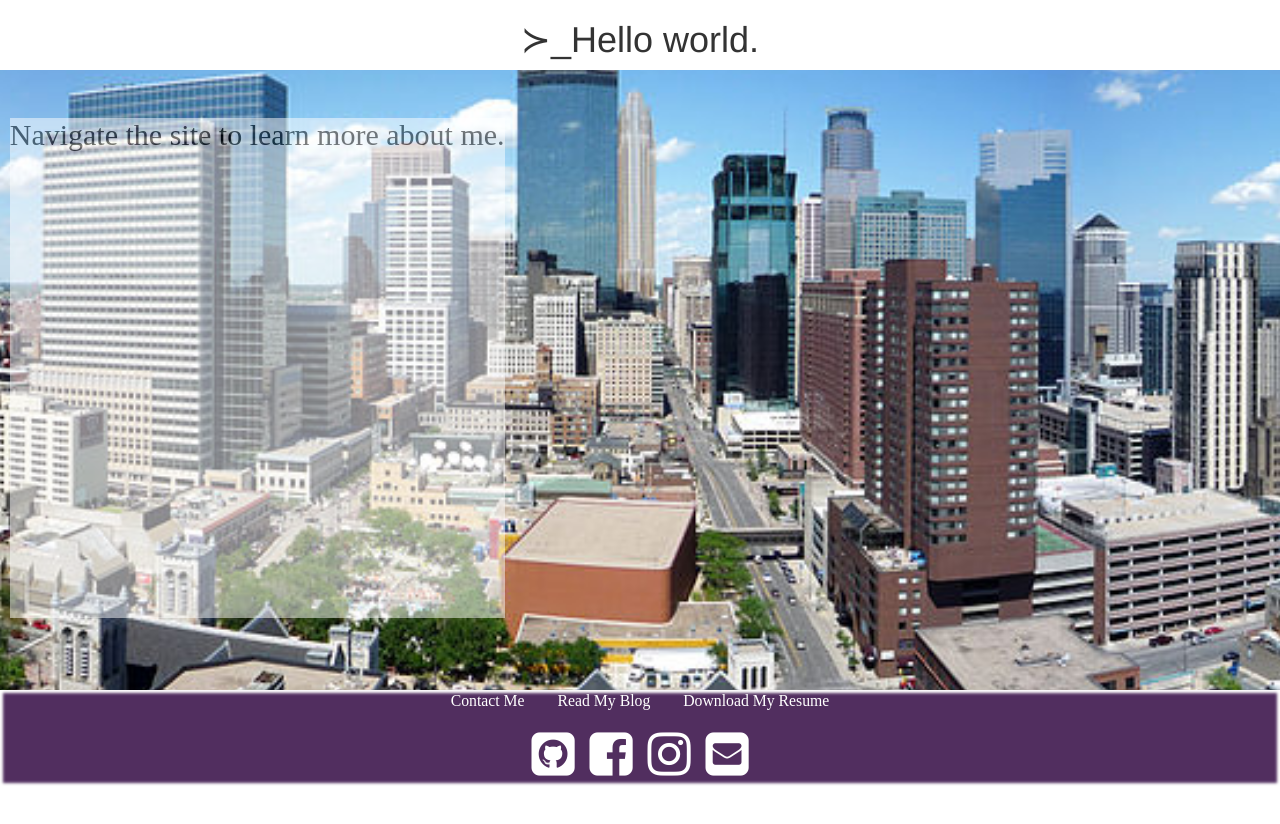
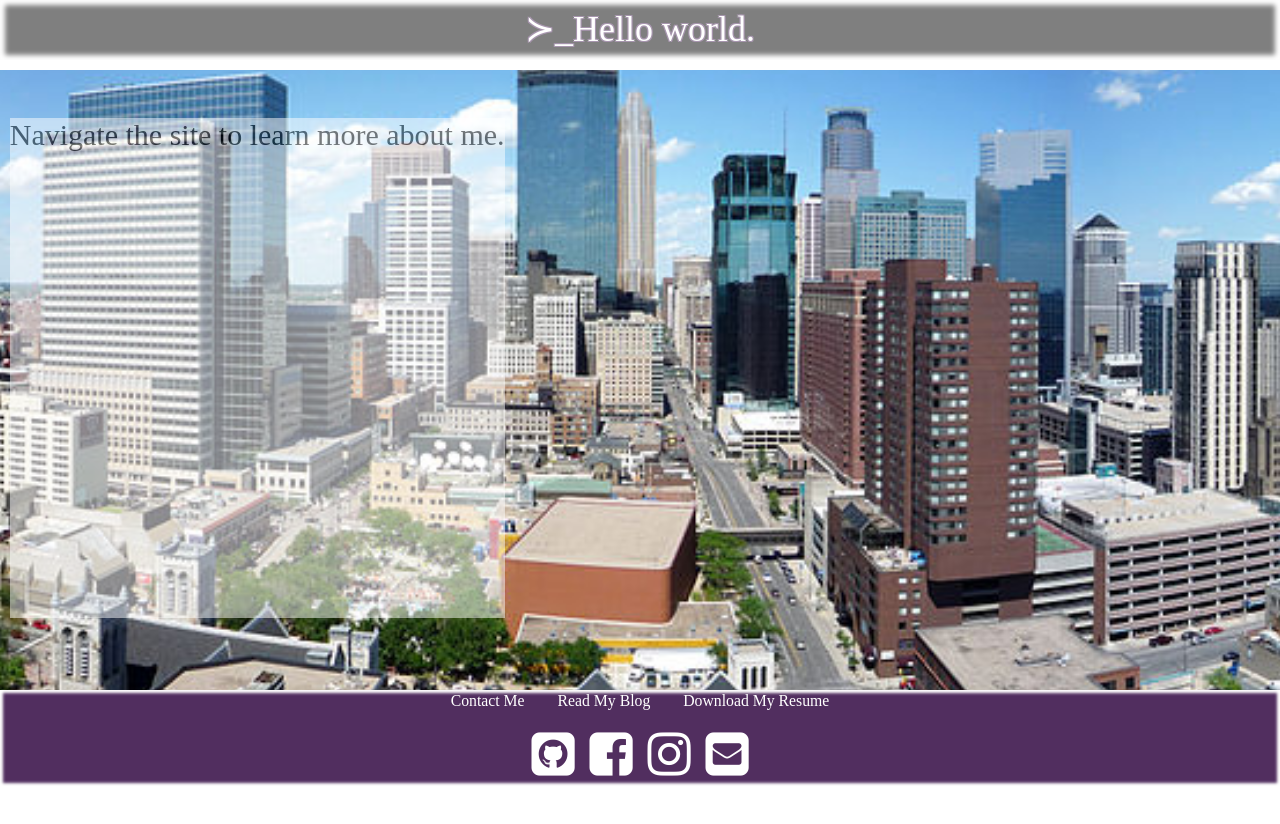
Before and after one commit to pfrank7/pfrank7.github.io, a Jekyll site: the page built from index.html, in a window 1280 px wide. Shown: the top 824 px of the page. Built offline with Jekyll 4.4.1, drawn with Linux system fonts in a browser that asks for light colours; nearby versions of some CDN libraries.

Commit message:
Update index.html

```diff
--- a/index.html
+++ b/index.html
@@ -15,7 +15,8 @@ title: Paige Frank
 	background-attachment: fixed;
    	background-position: center;
 }
-.jumbotron h1 {
+/*.jumbotron h1 {*/
+#letters {
     font-family: 'Times New Roman', Courier, Geogria;
     color: white;
     text-align:center;
```
